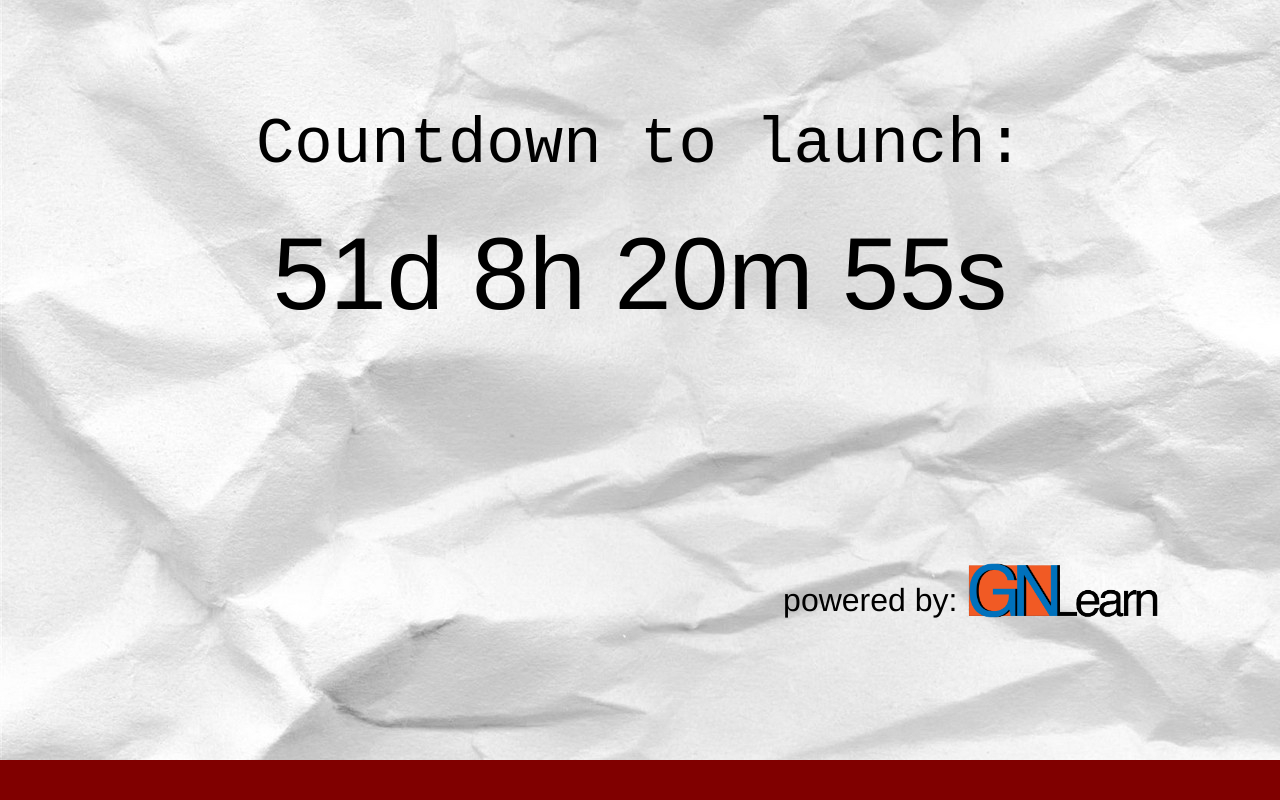
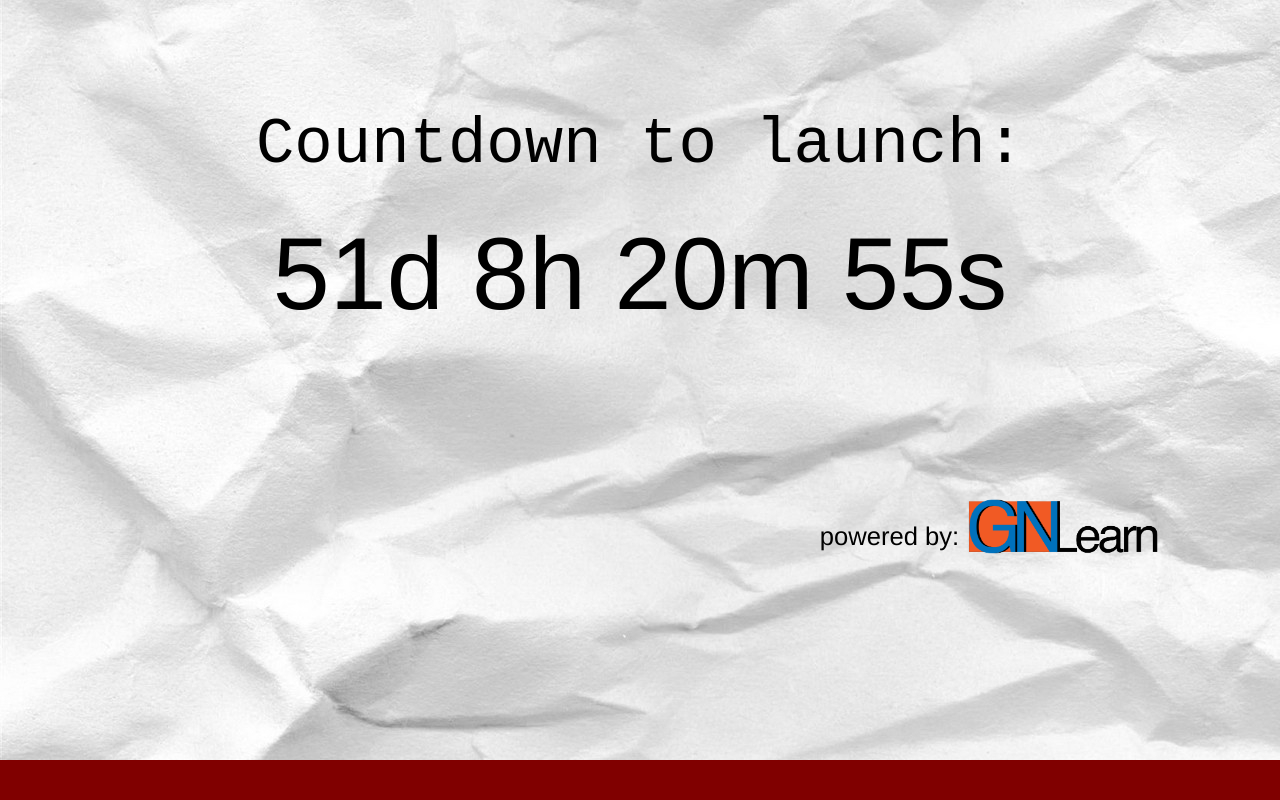
Before and after one commit to gnstic/glear.github.io, a plain HTML site: page index.html in a window 1280 px wide. Shown: the top 800 px of the page. Drawn offline with nearby package versions, Linux system fonts and the light colour scheme.

Commit message:
Update index.html

```diff
--- a/index.html
+++ b/index.html
@@ -34,7 +34,7 @@
 			color: black
 		}
 		p.powered{
-			font-size:32px;
+			font-size:2vw;
 			text-align: right;
 			color: black
 		}
@@ -66,7 +66,7 @@
 		<div class="row">
 		<div class="col-sm-1"></div>
 		<div class="col-sm-10">
-			<p class="powered"><br><br><br>powered by: <img src="images/gnlearn.png" alt = "gnlearn-logo"
+			<p class="powered"><br><br>powered by: <img src="images/gnlearn.png" alt = "gnlearn-logo"
 			 width="192"></p>
 		</div>
 		<div class="col-sm-1"></div>
```
